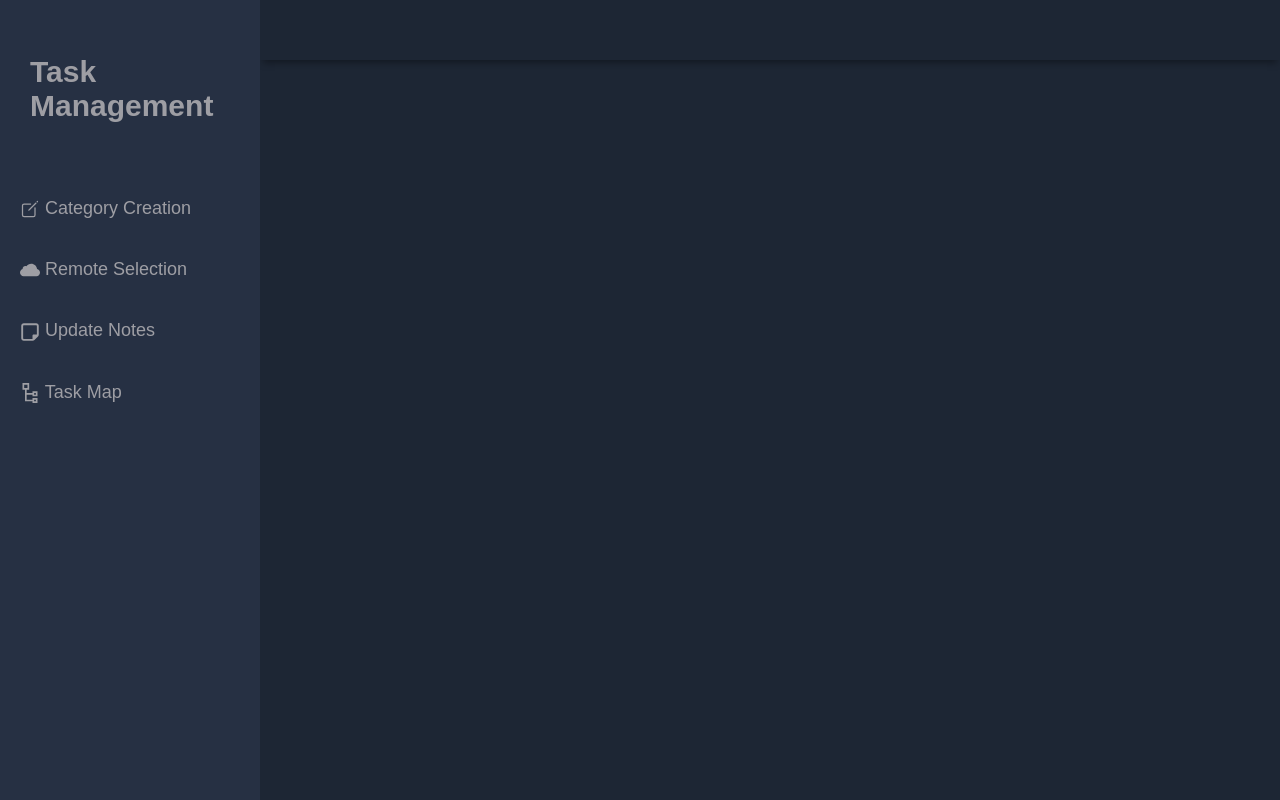
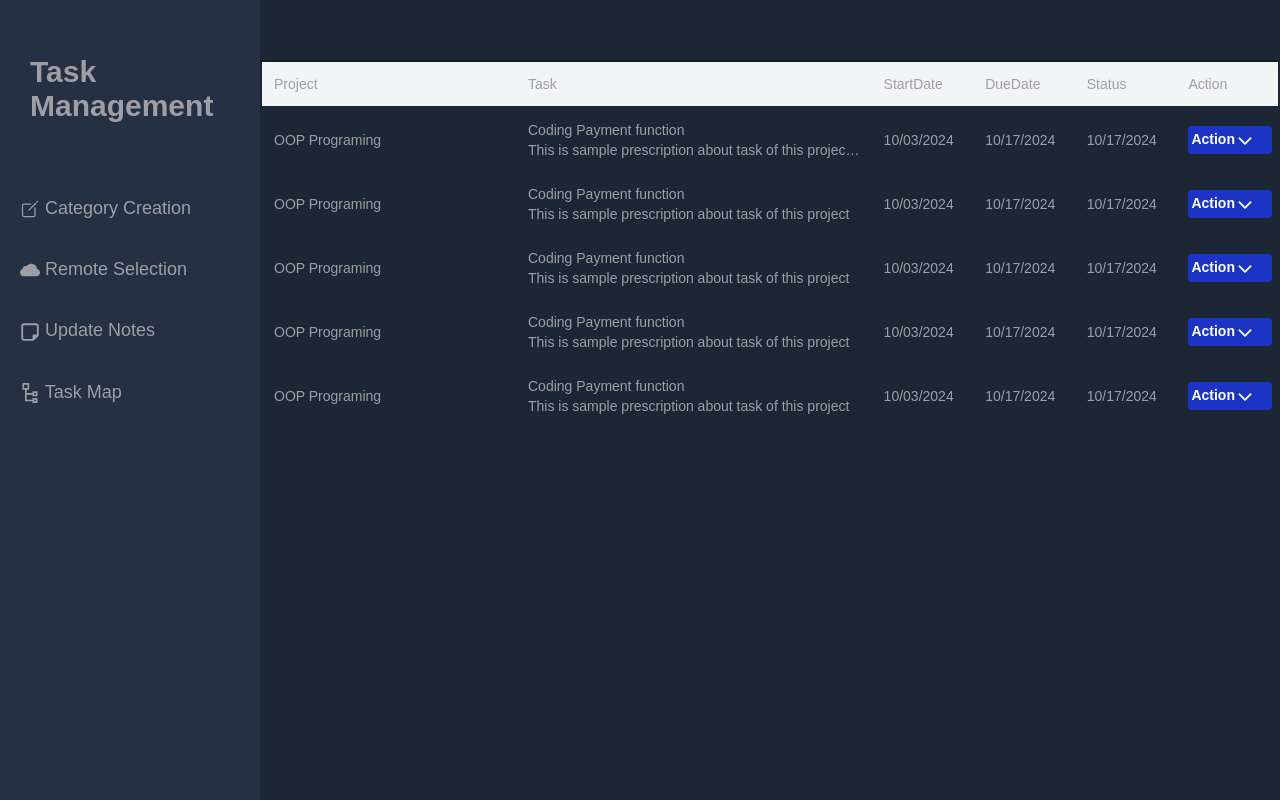
Before and after one commit to CSC-3380-Fall-2024/Team-5, a React (Vite) app in the folder 3380 Project/: page / in a window 1280 px wide. Built offline with nearby package versions, Linux system fonts and the light colour scheme.

Commit message:
create table to load information

```diff
--- a/3380 Project/package.json
+++ b/3380 Project/package.json
@@ -10,7 +10,9 @@
     "preview": "vite preview"
   },
   "dependencies": {
+    "bootstrap": "^5.3.3",
     "react": "^18.3.1",
+    "react-bootstrap": "^2.10.5",
     "react-dom": "^18.3.1",
     "react-icons": "^5.3.0"
   },
--- a/3380 Project/src/App.css
+++ b/3380 Project/src/App.css
@@ -3,7 +3,7 @@ body {
   padding: 0;
   background-color: #1d2634;
   color: #9e9ea4;
-    font-family: 'Montserrat', sans-serif;
+  font-family: "Montserrat", sans-serif;
 }
 
 .icon {
@@ -17,8 +17,8 @@ body {
   grid-template-columns: 260px 1fr 1fr 1fr;
   grid-template-rows: 0.2fr 3fr;
   grid-template-areas:
-      'sidebar header header header'
-      'sidebar main main main';
+    "sidebar header header header"
+    "sidebar main main main";
   height: 100vh;
 }
 
@@ -99,7 +99,6 @@ body {
 
 /* End Sidebar  */
 
-
 /* Main  */
 .main-container {
   grid-area: main;
@@ -164,7 +163,21 @@ body {
 
 /* End Main  */
 
+@media screen and (min-width: 1024px) {
+  .table-users {
+    tr {
+      display: grid;
+      align-items: center;
+      grid-template-columns: 25% 35% 10% 10% 10% 10%;
+    }
 
+    th,
+    td {
+      display: grid;
+      align-items: center;
+    }
+  }
+}
 /* Medium <= 992px */
 
 @media screen and (max-width: 992px) {
@@ -172,8 +185,8 @@ body {
     grid-template-columns: 1fr;
     grid-template-rows: 0.2fr 3fr;
     grid-template-areas:
-        'header'
-        'main';
+      "header"
+      "main";
   }
 
   #sidebar {
@@ -210,3 +223,121 @@ body {
     display: none;
   }
 }
+
+/* UpdateNote style */
+.update_note {
+  width: 100%;
+  grid-area: main;
+}
+table {
+  width: 100%;
+  thead tr {
+    background-color: #f3f4f6;
+  }
+  tbody tr {
+    border-bottom-width: 1px;
+    --tw-border-opacity: 1;
+    border-bottom-color: #f3f4f6;
+  }
+  td,
+  th {
+    vertical-align: middle;
+    padding: 12px;
+    text-align: left;
+    font-size: 14px;
+    line-height: 20px;
+  }
+  th {
+    font-weight: 500;
+  }
+}
+.truncate {
+  overflow: hidden;
+  text-overflow: ellipsis;
+  white-space: nowrap;
+}
+.dropdown {
+  width: 100%;
+  margin: 5px auto;
+  position: relative;
+}
+
+.dropdown_select {
+  width: 100%;
+  padding: 3px;
+  background-color: #1a33c2;
+  border-radius: 4px;
+  color: white;
+  font-weight: bold;
+  display: flex;
+  align-items: center;
+  text-align: center;
+  justify-content: space-between;
+  cursor: pointer;
+}
+
+.dropdown_list {
+  width: 100%;
+  margin-top: 2.5px;
+  border-radius: 4px;
+  padding-left: 0;
+  position: absolute;
+  z-index: 10;
+  top: 100%;
+  display: none;
+}
+
+.dropdown_list::before {
+  content: "";
+  height: 2.5px;
+  position: absolute;
+  left: 0;
+  right: 0;
+  background-color: transparent;
+  transform: translateY(-100%);
+}
+
+.dropdown:hover .dropdown_list {
+  display: block;
+}
+
+.dropdown_item {
+  padding: 3px;
+  background-color: #de4b3e;
+  color: white;
+  font-weight: bold;
+  display: flex;
+  align-items: center;
+  justify-content: space-between;
+  cursor: pointer;
+  transition: background-color 0.2s linear;
+}
+
+.dropdown_item:hover {
+  background-color: #c74237;
+}
+
+.dropdown_item:first-child {
+  border-radius: 4px 4px 0 0;
+  position: relative;
+}
+
+.dropdown_item:first-child::before {
+  content: "";
+  position: absolute;
+  top: 0;
+  left: 3px;
+  border-left: 5px solid transparent;
+  border-right: 5px solid transparent;
+  border-bottom: 5px solid #de4b3e;
+  transform: translateY(-100%);
+  transition: border-color 0.2s linear;
+}
+
+.dropdown_item:first-child:hover::before {
+  border-bottom-color: #c74237;
+}
+
+.dropdown_item:last-child {
+  border-radius: 0 0 4px 4px;
+}
--- a/3380 Project/src/App.tsx
+++ b/3380 Project/src/App.tsx
@@ -1,12 +1,14 @@
 import "./App.css";
 import Header from "./Header";
 import Sidebar from "./Sidebar";
+import UpdateNote from "./UpdateNote";
 
 function App() {
   return (
     <div className="grid-container">
       <Header />
       <Sidebar />
+      <UpdateNote />
     </div>
   );
 }
--- a/3380 Project/src/Sidebar.tsx
+++ b/3380 Project/src/Sidebar.tsx
@@ -26,7 +26,7 @@ function Sidebar() {
           </a>
         </li>
         <li className="sidebar-list-item">
-          <a href="">
+          <a href="./UpdateNote">
             <FaRegNoteSticky className="icon" /> Update Notes
           </a>
         </li>
--- /dev/null
+++ b/3380 Project/src/UpdateNote.tsx
@@ -0,0 +1,130 @@
+import "./App.css";
+import { IoChevronDown } from "react-icons/io5";
+
+const tableData = [
+  {
+    id: 1,
+    project: "OOP Programing",
+    task: "Coding Payment function",
+    prescription:
+      "This is sample prescription about task of this project This is sample prescription about task of this project This is sample prescription about task of this project This is sample prescription about task of this project.This is sample prescription about task of this project",
+    startDate: "10/03/2024",
+    dueDate: "10/17/2024",
+    status: "Processing",
+    action: "Working",
+  },
+  {
+    id: 2,
+    project: "OOP Programing",
+    task: "Coding Payment function",
+    prescription: "This is sample prescription about task of this project",
+    startDate: "10/03/2024",
+    dueDate: "10/17/2024",
+    status: "Processing",
+    action: "Working",
+  },
+  {
+    id: 3,
+    project: "OOP Programing",
+    task: "Coding Payment function",
+    prescription: "This is sample prescription about task of this project",
+    startDate: "10/03/2024",
+    dueDate: "10/17/2024",
+    status: "Processing",
+    action: "Working",
+  },
+  {
+    id: 4,
+    project: "OOP Programing",
+    task: "Coding Payment function",
+    prescription: "This is sample prescription about task of this project",
+    startDate: "10/03/2024",
+    dueDate: "10/17/2024",
+    status: "Processing",
+    action: "Working",
+  },
+  {
+    id: 5,
+    project: "OOP Programing",
+    task: "Coding Payment function",
+    prescription: "This is sample prescription about task of this project",
+    startDate: "10/03/2024",
+    dueDate: "10/17/2024",
+    status: "Processing",
+    action: "Working",
+  },
+];
+
+function UpdateNote() {
+  return (
+    <div className="update_note">
+      {
+        <div>
+          <div className="w-full overflow-x-auto">
+            <table className="table-users">
+              <thead>
+                <tr>
+                  <th>Project</th>
+                  <th>Task</th>
+                  <th>StartDate</th>
+                  <th>DueDate</th>
+                  <th>Status</th>
+                  <th>Action</th>
+                </tr>
+              </thead>
+              <tbody>
+                {tableData.map((item) => (
+                  <tr>
+                    <td>{item.project}</td>
+
+                    <td>
+                      {item.task}
+                      <div className="truncate max-w-[200px]">
+                        <span>{item.prescription}</span>
+                      </div>
+                    </td>
+
+                    <td>{item.startDate}</td>
+                    <td>{item.dueDate}</td>
+                    <td>{item.dueDate}</td>
+                    <td>
+                      <div className="dropdown">
+                        <div className="dropdown_select">
+                          <span className="dropdown_selected">
+                            Action
+                            <IoChevronDown className="icon" />
+                          </span>
+                          <i className="fa fa-caret-down dropdown_caret"></i>
+                        </div>
+                        <ul className="dropdown_list">
+                          <li className="dropdown_item">
+                            <span className="dropdown_text">Start</span>
+                            <i className="fas fa-plus-circle dropdown_icon"></i>
+                          </li>
+                          <li className="dropdown_item">
+                            <span className="dropdown_text">Working</span>
+                            <i className="fas fa-plus-circle dropdown_icon"></i>
+                          </li>
+                          <li className="dropdown_item">
+                            <span className="dropdown_text">Stuck</span>
+                            <i className="fas fa-plus-circle dropdown_icon"></i>
+                          </li>
+                          <li className="dropdown_item">
+                            <span className="dropdown_text">Done</span>
+                            <i className="fas fa-plus-circle dropdown_icon"></i>
+                          </li>
+                        </ul>
+                      </div>
+                    </td>
+                  </tr>
+                ))}
+              </tbody>
+            </table>
+          </div>
+        </div>
+      }
+    </div>
+  );
+}
+
+export default UpdateNote;
```
Also changed, not shown: 1 other file (tests, documents, lock files or other folders). Lines whose indentation alone changed are shown as unchanged.
